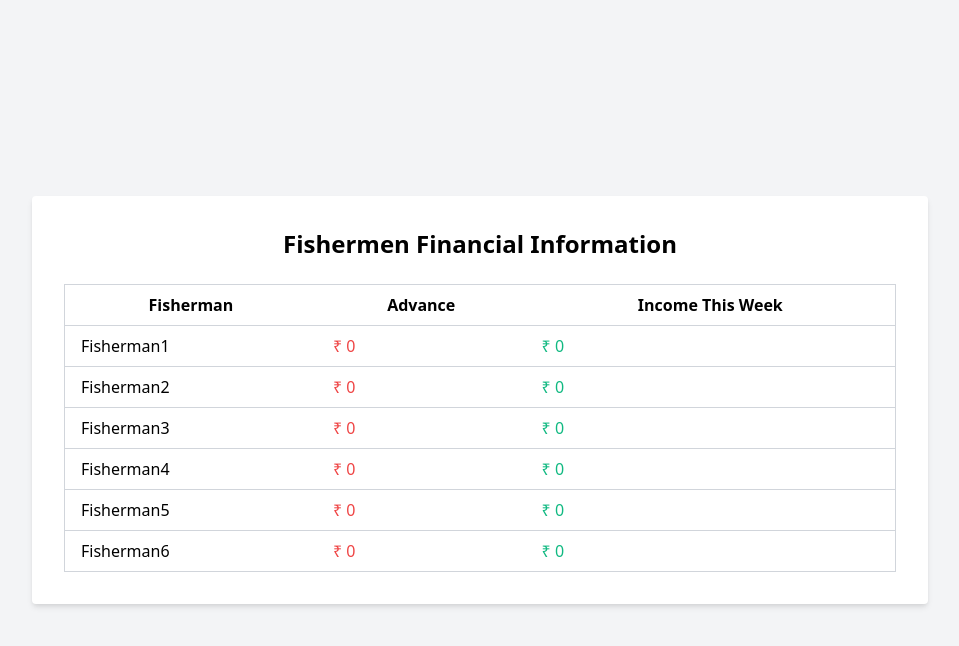
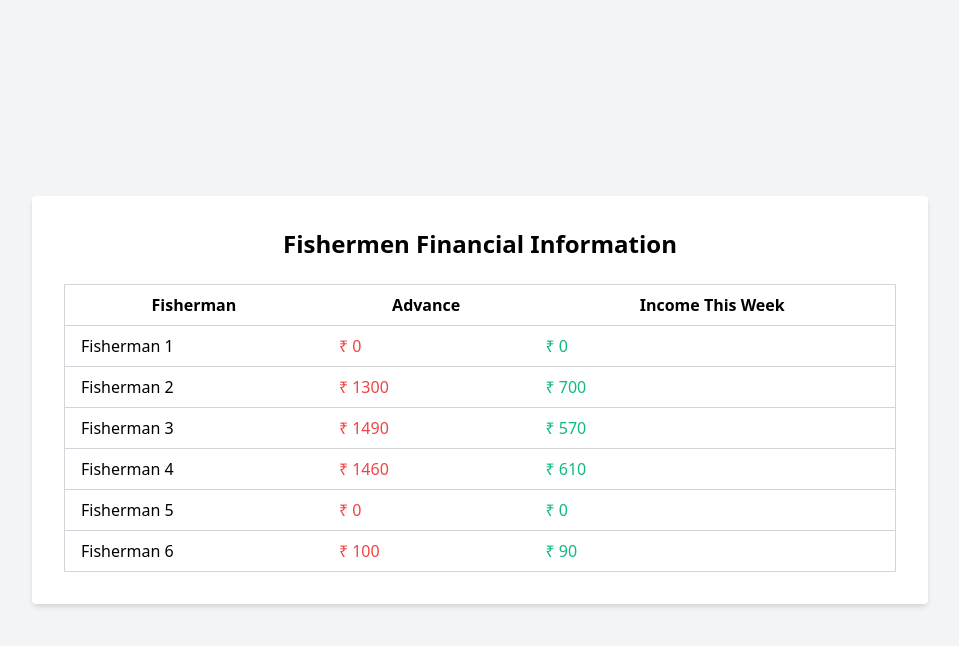
Before and after one commit to adityakr1410/IRAI, a Django app: template mySite/myApp/templates/FishermenIncomeDetail.html in a window 1280 px wide. Shown: the top 646 px of the page, without its empty margins (160-1119 px from the left). Run offline with Django 5.2, Linux system fonts and the light colour scheme; the template is opened without the code that fills it: values that come from a table or form of the project are taken from there, others are empty; data comes from the database, SQL or seed files in the repository; both versions use the stored data as it was after the commit.

Commit message:
All done!!

```diff
--- a/mySite/myApp/templates/FishermenIncomeDetail.html
+++ b/mySite/myApp/templates/FishermenIncomeDetail.html
@@ -16,36 +16,17 @@
                 </tr>
             </thead>
             <tbody>
+
+                {% for fisherman in fishermans %}
+
                 <tr>
-                    <td class="py-2 px-4 border-b border-gray-300">Fisherman1</td>
-                    <td class="py-2 px-4 border-b border-gray-300 text-red-500">₹ {{ fisherman1.advance }}</td>
-                    <td class="py-2 px-4 border-b border-gray-300 text-green-500">₹ {{ fisherman1.income }}</td>
+                    <td class="py-2 px-4 border-b border-gray-300">  <a href="{% url "fisherManID" fisherman.id %}"> {{fisherman.fName}} {{fisherman.lName}} </a>  </td>
+                    <td class="py-2 px-4 border-b border-gray-300 text-red-500">₹ {{ fisherman.advance }}</td>
+                    <td class="py-2 px-4 border-b border-gray-300 text-green-500">₹ {{ fisherman.income }}</td>
                 </tr>
-                <tr>
-                    <td class="py-2 px-4 border-b border-gray-300">Fisherman2</td>
-                    <td class="py-2 px-4 border-b border-gray-300 text-red-500">₹ {{ fisherman2.advance }}</td>
-                    <td class="py-2 px-4 border-b border-gray-300 text-green-500">₹ {{ fisherman2.income }}</td>
-                </tr>
-                <tr>
-                    <td class="py-2 px-4 border-b border-gray-300">Fisherman3</td>
-                    <td class="py-2 px-4 border-b border-gray-300 text-red-500">₹ {{ fisherman3.advance }}</td>
-                    <td class="py-2 px-4 border-b border-gray-300 text-green-500">₹ {{ fisherman3.income }}</td>
-                </tr>
-                <tr>
-                    <td class="py-2 px-4 border-b border-gray-300">Fisherman4</td>
-                    <td class="py-2 px-4 border-b border-gray-300 text-red-500">₹ {{ fisherman4.advance }}</td>
-                    <td class="py-2 px-4 border-b border-gray-300 text-green-500">₹ {{ fisherman4.income }}</td>
-                </tr>
-                <tr>
-                    <td class="py-2 px-4 border-b border-gray-300">Fisherman5</td>
-                    <td class="py-2 px-4 border-b border-gray-300 text-red-500">₹ {{ fisherman5.advance }}</td>
-                    <td class="py-2 px-4 border-b border-gray-300 text-green-500">₹ {{ fisherman5.income }}</td>
-                </tr>
-                <tr>
-                    <td class="py-2 px-4 border-b border-gray-300">Fisherman6</td>
-                    <td class="py-2 px-4 border-b border-gray-300 text-red-500">₹ {{ fisherman6.advance }}</td>
-                    <td class="py-2 px-4 border-b border-gray-300 text-green-500">₹ {{ fisherman6.income }}</td>
-                </tr>
+
+                {% endfor %}
+
             </tbody>
         </table>
     </div>
--- a/mySite/myApp/urls.py
+++ b/mySite/myApp/urls.py
@@ -7,4 +7,5 @@ urlpatterns = [
     path("",home,name="home"),
     path("catch/",catches,name="catch"),
     path("fisherman/<id>/",fisherMan,name="fisherManID"),
+    path("allfisherman/",allFisherman,name="allfisherman"),
 ]
--- a/mySite/myApp/views.py
+++ b/mySite/myApp/views.py
@@ -72,3 +72,9 @@ def fisherMan(request,id):
     }
 
     return render(request,"detailPage.html",context)
+
+def allFisherman(request):
+
+    fishermans = FisherMan.objects.all()
+
+    return render(request,"FishermenIncomeDetail.html",{"fishermans":fishermans})
```
Also changed, not shown: mySite/db.sqlite3.
